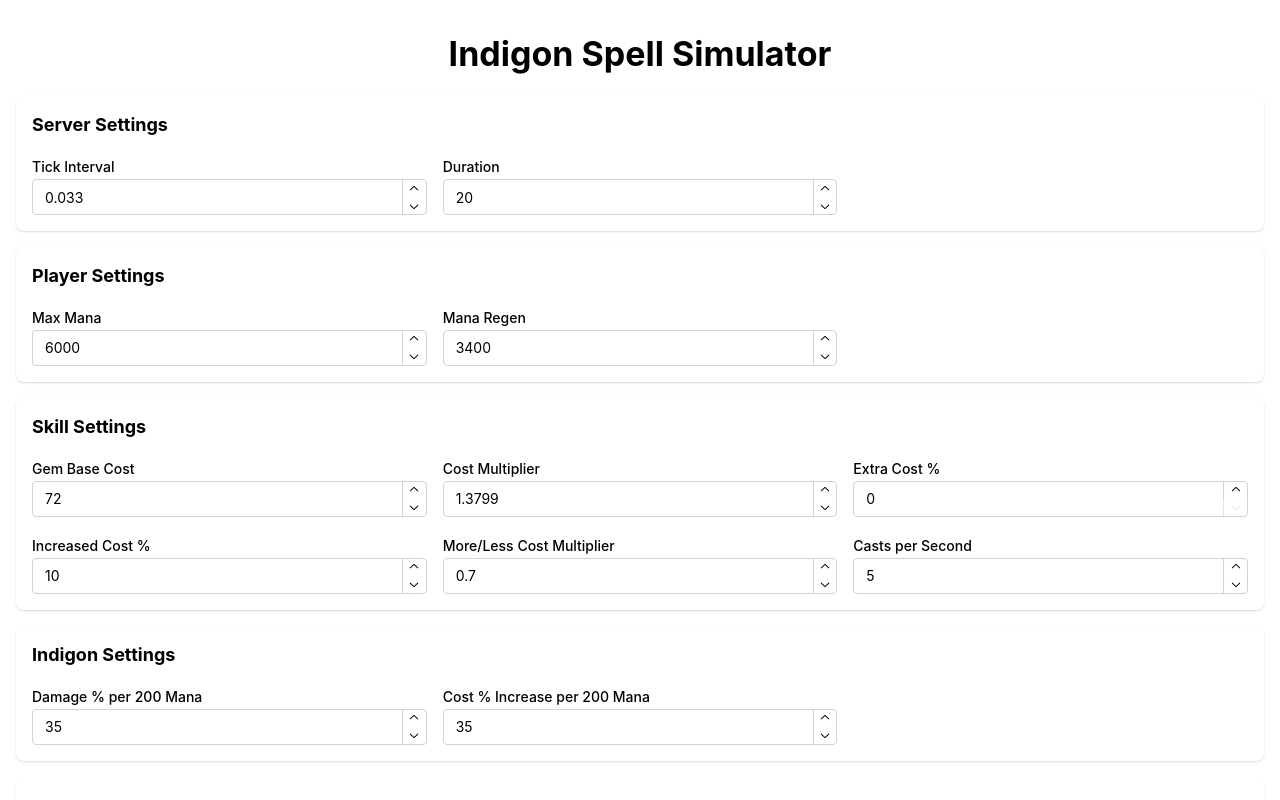
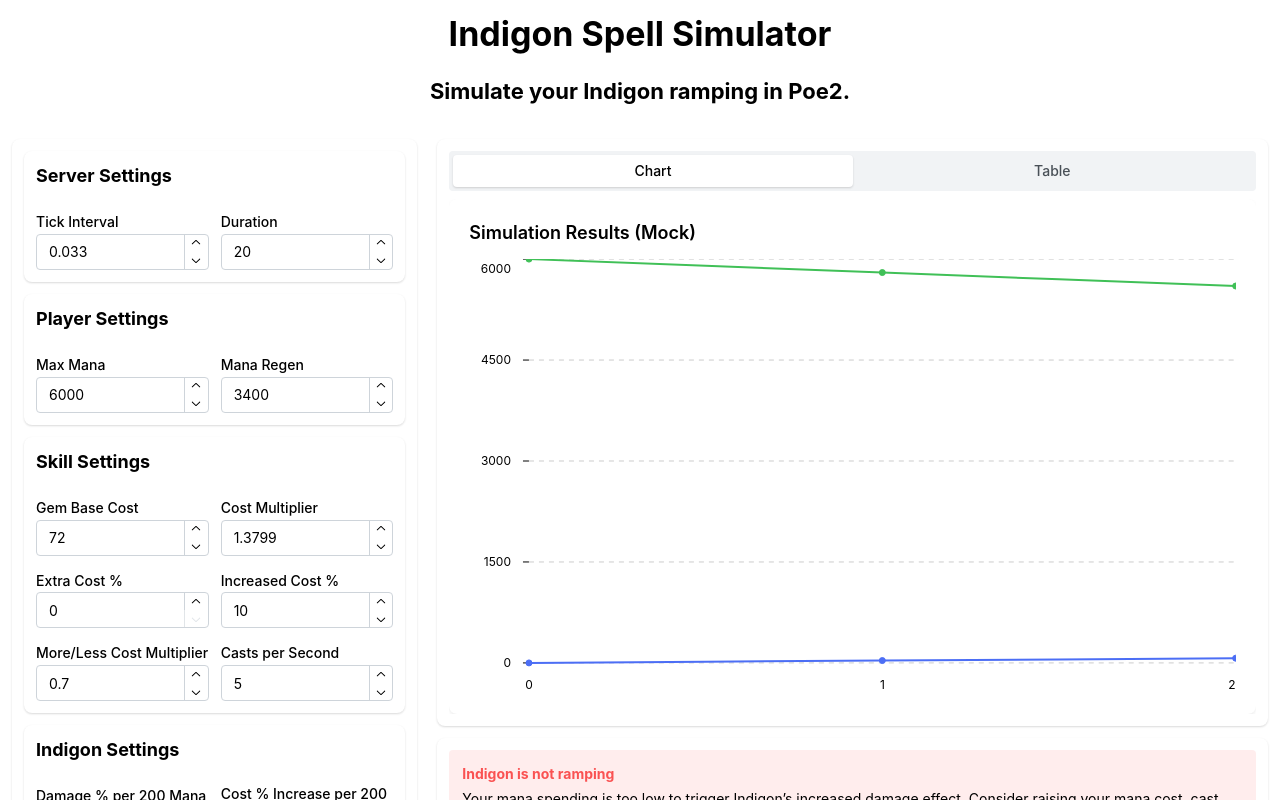
Before and after one commit to tychota/indigon-calculator, a React (Vite) app: page / in a window 1280 px wide. Shown: the top 800 px of the page. Built offline with nearby package versions, Linux system fonts and the light colour scheme.

Commit message:
feat: improve UI

```diff
--- a/src/App.tsx
+++ b/src/App.tsx
@@ -1,18 +1,43 @@
-import { Container, Title, Stack } from "@mantine/core";
+import { Container, Grid, Title, Paper, Flex } from "@mantine/core";
 import { IndigonForm } from "./components/IndigonForm";
-import ResultsChart from "./components/ResultsChart";
+import { SimulationResults } from "./components/SimulationResults";
+import { Recommendations } from "./components/Recommendations";
 
-export default function App() {
+function App() {
   return (
-    <Container size="xl" py="xl">
-      <Title order={1} mb="lg" ta="center">
+    <Container fluid py="md">
+      <Title ta="center" mb="lg">
         Indigon Spell Simulator
       </Title>
+      <Title order={3} ta="center" mb="xl">
+        Simulate your Indigon ramping in Poe2.
+      </Title>
 
-      <Stack>
-        <IndigonForm />
-        <ResultsChart />
-      </Stack>
+      <Grid gutter="lg" align="stretch">
+        <Grid.Col span={{ base: 12, md: 4 }}>
+          <Paper shadow="xs" radius="md" p="md" h="100%">
+            <IndigonForm />
+          </Paper>
+        </Grid.Col>
+
+        <Grid.Col span={{ base: 12, md: 8 }}>
+          <Flex direction="column" gap="md" h="100%">
+            <Paper
+              shadow="xs"
+              radius="md"
+              p="md"
+              style={{ flexGrow: 1, overflow: "hidden" }}
+            >
+              <SimulationResults />
+            </Paper>
+            <Paper shadow="xs" radius="md" p="md" style={{ height: 150 }}>
+              <Recommendations />
+            </Paper>
+          </Flex>
+        </Grid.Col>
+      </Grid>
     </Container>
   );
 }
+
+export default App;
--- a/src/components/IndigonForm.tsx
+++ b/src/components/IndigonForm.tsx
@@ -45,10 +45,10 @@
     <Stack>
       {formGroups.map((group) => (
         <Paper key={group.title} shadow="xs" radius="md" p="md">
-          <Title order={4} mb="md">
+          <Title order={4} mb="lg">
             {group.title}
           </Title>
-          <SimpleGrid cols={{ base: 1, sm: 2, md: 3 }} spacing="md">
+          <SimpleGrid cols={2} spacing="md">
             {group.fields.map((field) => (
               <Tooltip
                 key={field.key}
@@ -56,6 +56,7 @@
                 disabled={!field.tooltip}
               >
                 <NumberInput
+                  size="sm"
                   label={field.label}
                   {...form.getInputProps(field.key)}
                   min={field.min}
--- /dev/null
+++ b/src/components/Recommendations.tsx
@@ -0,0 +1,27 @@
+import { Alert, Text } from "@mantine/core";
+
+export function Recommendations() {
+  // Mock condition; replace with your simulation result logic later.
+  const indigonIsWorking = false;
+
+  return (
+    <>
+      {!indigonIsWorking ? (
+        <Alert color="red" title="Indigon is not ramping" h="100%">
+          <Text size="sm">
+            Your mana spending is too low to trigger Indigon’s increased damage
+            effect. Consider raising your mana cost, cast rate, or mana
+            regeneration.
+          </Text>
+        </Alert>
+      ) : (
+        <Alert color="green" title="Indigon is working great!" h="100%">
+          <Text size="sm">
+            Your current mana spending efficiently triggers Indigon’s increased
+            damage bonus.
+          </Text>
+        </Alert>
+      )}
+    </>
+  );
+}
--- a/src/components/ResultsChart.tsx
+++ b/src/components/ResultsChart.tsx
@@ -1,21 +1,33 @@
-import { Paper, Text } from "@mantine/core";
+import { Paper, Text, Box } from "@mantine/core";
 import { LineChart } from "@mantine/charts";
+import { useElementSize } from "@mantine/hooks";
 
-export default function ResultsChart() {
+export function ResultsChart() {
   const mockData = [
     { time: "0", mana: 6000, damage: 0 },
     { time: "1", mana: 5800, damage: 35 },
     { time: "2", mana: 5600, damage: 70 },
-    // Mock more data as desired...
+    // More mock data if desired...
   ];
 
+  const { ref, height } = useElementSize();
+
   return (
-    <Paper shadow="sm" radius="md" p="lg">
+    <Paper
+      shadow="sm"
+      radius="md"
+      p="lg"
+      h="100%"
+      style={{ display: "flex", flexDirection: "column" }}
+    >
       <Text size="lg" fw={600} mb="md">
         Simulation Results (Mock)
       </Text>
+
+      <Box ref={ref} style={{ flexGrow: 1 }}>
+        {height > 0 && (
           <LineChart
-        h={400}
+            h={height}
             data={mockData}
             dataKey="time"
             series={[
@@ -24,6 +36,8 @@
             ]}
             curveType="natural"
           />
+        )}
+      </Box>
     </Paper>
   );
 }
--- /dev/null
+++ b/src/components/ResultsTable.tsx
@@ -0,0 +1,51 @@
+import { Table, ScrollArea, Paper } from "@mantine/core";
+
+interface SimulationResult {
+  time: number[];
+  spellDmg: number[];
+  manaLeft: number[];
+  manaCost: number[];
+}
+
+interface ResultsTableProps {
+  results?: SimulationResult;
+}
+
+export function ResultsTable({ results }: ResultsTableProps) {
+  // Mock results if none provided
+  const mockResults: SimulationResult = {
+    time: [0, 0.033, 0.066, 0.099],
+    spellDmg: [0, 35, 70, 105],
+    manaLeft: [6000, 5900, 5800, 5700],
+    manaCost: [100, 100, 100, 100],
+  };
+
+  const data = results || mockResults;
+
+  const rows = data.time.map((time, idx) => (
+    <Table.Tr key={time}>
+      <Table.Td>{time.toFixed(3)}</Table.Td>
+      <Table.Td>{data.spellDmg[idx]}</Table.Td>
+      <Table.Td>{data.manaLeft[idx]}</Table.Td>
+      <Table.Td>{data.manaCost[idx]}</Table.Td>
+    </Table.Tr>
+  ));
+
+  return (
+    <Paper shadow="xs" radius="md" withBorder>
+      <ScrollArea h="100%">
+        <Table stickyHeader striped highlightOnHover withColumnBorders>
+          <Table.Thead>
+            <Table.Tr>
+              <Table.Th>Time (s)</Table.Th>
+              <Table.Th>Spell Dmg %</Table.Th>
+              <Table.Th>Mana Left</Table.Th>
+              <Table.Th>Mana Cost</Table.Th>
+            </Table.Tr>
+          </Table.Thead>
+          <Table.Tbody>{rows}</Table.Tbody>
+        </Table>
+      </ScrollArea>
+    </Paper>
+  );
+}
--- /dev/null
+++ b/src/components/SimulationResults.tsx
@@ -0,0 +1,26 @@
+import { useState } from "react";
+import { SegmentedControl, Box } from "@mantine/core";
+
+import { ResultsChart } from "./ResultsChart";
+import { ResultsTable } from "./ResultsTable";
+
+export function SimulationResults() {
+  const [view, setView] = useState("chart");
+
+  return (
+    <Box style={{ height: "100%", display: "flex", flexDirection: "column" }}>
+      <SegmentedControl
+        value={view}
+        onChange={setView}
+        data={[
+          { label: "Chart", value: "chart" },
+          { label: "Table", value: "table" },
+        ]}
+        mb="sm"
+      />
+      <Box style={{ flexGrow: 1, overflow: "hidden" }}>
+        {view === "chart" ? <ResultsChart /> : <ResultsTable />}
+      </Box>
+    </Box>
+  );
+}
--- a/src/main.tsx
+++ b/src/main.tsx
@@ -5,11 +5,12 @@
 import "@mantine/core/styles.css";
 import { MantineProvider } from "@mantine/core";
 
+import { theme } from "./theme.ts";
 import App from "./App.tsx";
 
 createRoot(document.getElementById("root")!).render(
   <StrictMode>
-    <MantineProvider defaultColorScheme="auto">
+    <MantineProvider theme={{ ...theme }} defaultColorScheme="auto">
       <App />
     </MantineProvider>
   </StrictMode>
--- /dev/null
+++ b/src/theme.ts
@@ -0,0 +1,4 @@
+export const theme = {
+  fontSizes: { xs: "0.75rem", sm: "0.875rem", md: "1rem" },
+  spacing: { xs: "0.25rem", sm: "0.5rem", md: "0.75rem" },
+};
```
Lines whose indentation alone changed are shown as unchanged.
